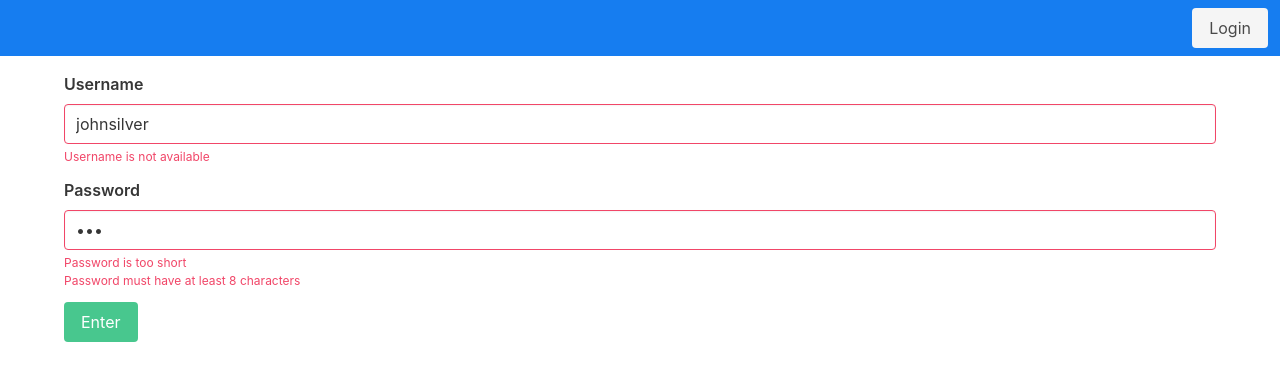
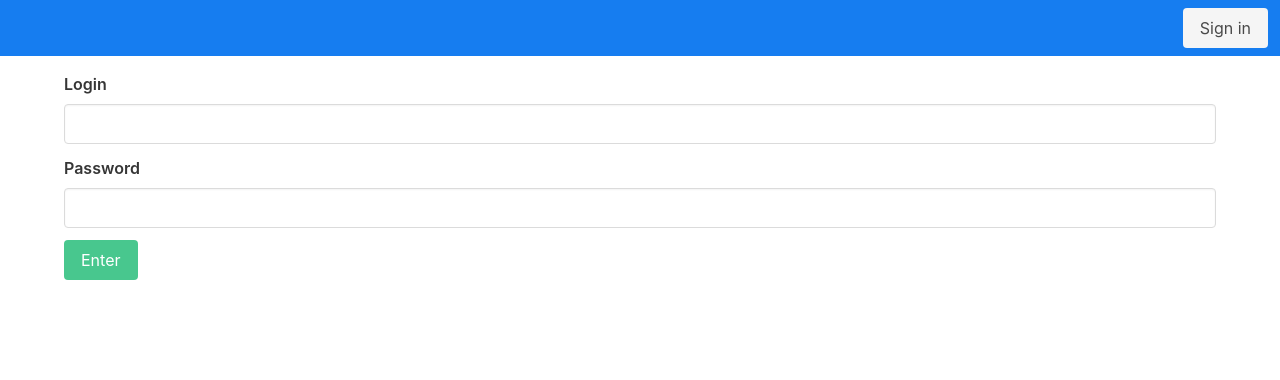
Before and after one commit to legusha/Blog, a Vue app: page /auth in a window 1280 px wide. Shown: the top 380 px of the page. Built offline with nearby package versions, Linux system fonts and the light colour scheme.

Commit message:
for Auth page added validation fields

```diff
--- a/src/App.vue
+++ b/src/App.vue
@@ -1,6 +1,8 @@
 <template>
   <div id="app">
-    <Header></Header>
+    <Header
+      :isAuth="isAuth"
+    ></Header>
     <router-view class="pt-4"></router-view>
   </div>
 </template>
@@ -11,6 +13,11 @@ export default {
   name: 'App',
   components: {
     Header
+  },
+  data () {
+    return {
+      isAuth: false
+    }
   }
 }
 </script>
--- a/src/components/layout/Header.vue
+++ b/src/components/layout/Header.vue
@@ -4,7 +4,7 @@
       <b-navbar-item tag="div">
         <div class="buttons">
           <router-link :to="{name: 'Auth'}" class="button is-light">
-            Login
+            {{auth}}
           </router-link>
         </div>
       </b-navbar-item>
@@ -14,7 +14,29 @@
 
 <script>
 export default {
-  name: 'Header'
+  name: 'Header',
+  props: {
+    isAuth: {
+      type: Boolean,
+      default: false
+    }
+  },
+  data () {
+    return {
+      authDescription: {
+        signIn: 'Sign in',
+        signOut: 'Sign out'
+      }
+    }
+  },
+  computed: {
+    auth () {
+      if (this.isAuth) {
+        return this.authDescription.signOut
+      }
+      return this.authDescription.signIn
+    }
+  }
 }
 </script>
 
--- a/src/views/Auth.vue
+++ b/src/views/Auth.vue
@@ -2,22 +2,17 @@
   <div class="container is-center">
     <section>
       <b-field
-        label="Username"
-        :type="{ 'is-danger': hasError }"
-        :message="{ 'Username is not available': hasError }"
+        v-for="(field, index) in fields"
+        :key="index"
+        :label="field.label"
+        :message="hasErrors(index, field)"
+        :type="{ 'is-danger': hasErrors(index, field).length > 0 }"
       >
-        <b-input value="johnsilver" maxlength="30"></b-input>
-      </b-field>
-
-      <b-field
-        label="Password"
-        :type="{ 'is-danger': hasError }"
-        :message="[
-              { 'Password is too short': hasError },
-              { 'Password must have at least 8 characters': hasError }
-            ]"
-      >
-        <b-input value="123" type="password" maxlength="30"></b-input>
+        <b-input
+          v-model="field.value"
+          :maxlength="field.maxLength"
+          @focus="focusField(index)"
+        ></b-input>
       </b-field>
       <a class="button is-success is-right">
         Enter
@@ -31,7 +26,51 @@ export default {
   name: 'Auth',
   data () {
     return {
-      hasError: true
+      hasError: true,
+      fields: [
+        {
+          errors: [
+            'Username is not available'
+          ],
+          label: 'Login',
+          maxLength: 30,
+          // RegExp for email
+          regExp: /^[^\s@]+@[^\s@]+\.[^\s@]+$/,
+          type: 'text',
+          value: ''
+        },
+        {
+          errors: [
+            'Password must have at least 8 characters'
+          ],
+          label: 'Password',
+          maxLength: 30,
+          // Minimum eight characters, at least one letter one big letter, one number and one special character
+          regExp: /^(?=.*[a-z])(?=.*[A-Z])(?=.*[0-9])(?=.*[!@#$%^&*])(?=.{8,})/,
+          type: 'password',
+          value: ''
+        }
+      ],
+      fieldsOnceIndex: []
+    }
+  },
+  methods: {
+    hasErrors (index, { errors, regExp, value }) {
+      const isOnceFocus = !this.fieldsOnceIndex.includes(index)
+
+      if (isOnceFocus) return []
+      return errors.filter(errorName => {
+        if (!regExp.test(value)) {
+          return { [errorName]: !regExp.test(value) }
+        }
+      })
+    },
+    focusField (index) {
+      const fieldsOnce = this.fieldsOnceIndex
+      const isHasIndex = fieldsOnce.includes(index)
+
+      if (isHasIndex) return
+      fieldsOnce.push(index)
     }
   }
 }
```
